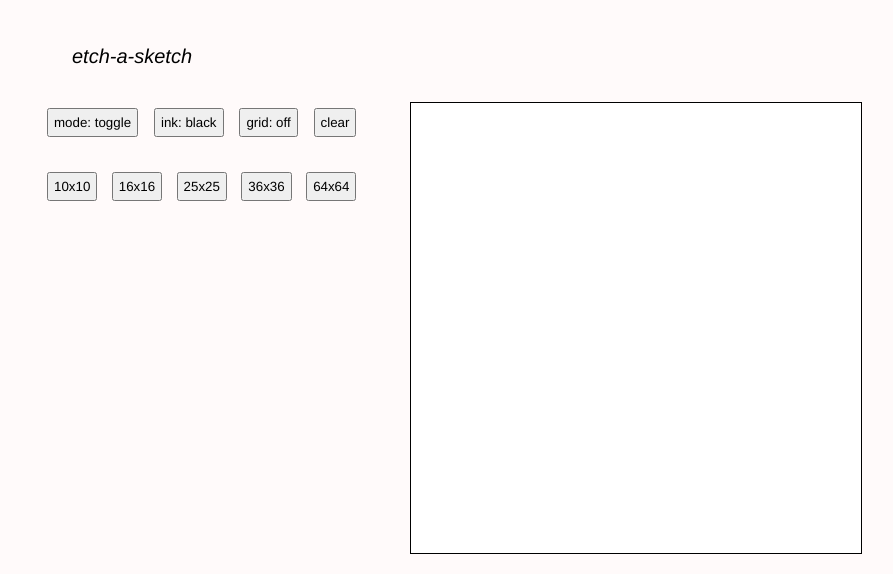
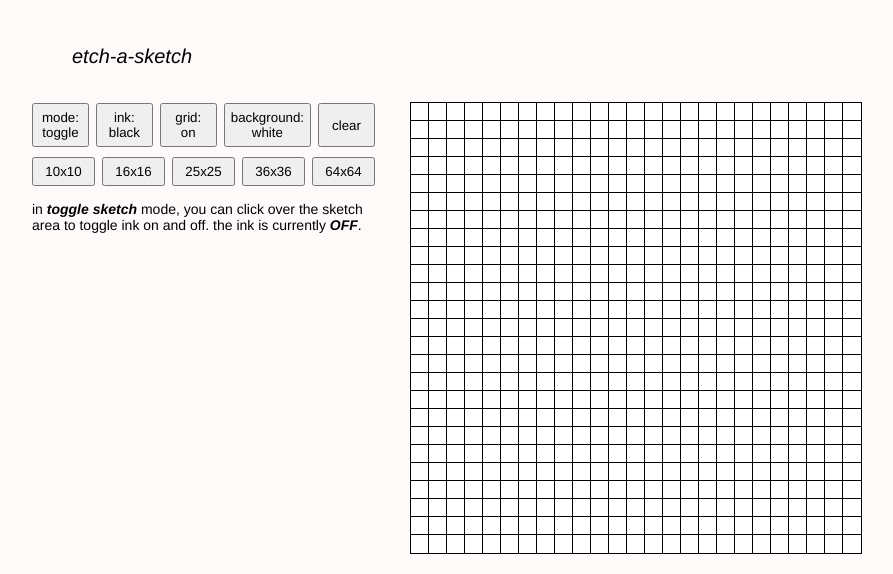
Before and after one commit to davidalexandervega/etch-a-sketch, a plain HTML site: page index.html in a window 1280 px wide. Both pictures are taken after a click on the button "mode: free". Shown: the whole page, without its empty margins (11-904 px from the left). Drawn offline with Linux system fonts and the light colour scheme.

Commit message:
Added background modes, info text, styling, and favicon.

```diff
--- a/css.css
+++ b/css.css
@@ -14,7 +14,8 @@ body {
 button {
     font-family: inherit;
     padding: 5px 5px;
-    margin: 5px;
+    width: 90px;
+    margin-right: 7px;
 }
 
 #interface {
@@ -25,13 +26,25 @@ button {
 #buttons {
     display: flex;
     flex-direction: column;
-    margin-left: 45px;
-    gap: 25px;
+    margin-left: 35px;
+    gap: 10px;
+    width: 350px;
 }
 
 #functionals {
     display: flex;
     justify-content: space-between;
+
+}
+
+#sizers {
+    display: flex;
+    justify-content: space-between;
+}
+
+#infoText {
+    margin-top: 5px;
+    font-size: 14px;
 }
 
 #container {
@@ -50,5 +63,5 @@ button {
     height: var(--size);
     box-sizing: border-box;
     outline: var(--grid);
-    background-color: white;
+    background-color: var(--backgroundColor);
 }
--- a/index.html
+++ b/index.html
@@ -4,6 +4,7 @@
     <meta charset="UTF-8">
     <meta name="viewport" content="width=device-width, initial-scale=1.0">
     <link rel="stylesheet" href="css.css">
+    <link rel="icon" href="e.png">
     <title>etch-a-sketch.</title>
 </head>
 <body>
@@ -13,7 +14,8 @@
             <div id="functionals">
                 <button id="modeButton" onclick="setMode()">mode: free</button>
                 <button id="colorButton" onclick="setColor()">ink: black</button>
-                <button id="gridButton" onclick="setGrid()">grid: off</button>
+                <button id="gridButton" onclick="setGrid()">grid: on</button>
+                <button id="backgroundButton" onclick="setBackground()">background: white</button>
                 <button onclick="clearSketch()">clear</button>
             </div>
             <div id="sizers">
@@ -23,6 +25,7 @@
             <button onclick="populate(1296)">36x36</button>
             <button onclick="populate(4096)">64x64</button>
             </div>
+            <div id="infoText">in <i><b>free sketch</b></i> mode, your cursor will paint squares as it passes through the sketch area.</div>
         </div>
         <div id="container"></div>
     </div>
--- a/js.js
+++ b/js.js
@@ -1,11 +1,13 @@
 // setting defaults:
-let size = 100;
+let size = 625;
 let mode = 'free';
 let ink = 'ON';
 let inkColor = 'black';
-let grid = 'none';
+let grid = '1px solid black';
+let backgroundColor = 'white';
 document.documentElement.style.setProperty("--grid", grid);
-populate(100);
+document.documentElement.style.setProperty("--backgroundColor", backgroundColor);
+populate(625);
 
 function populate(size) {
     // this way the '--size' variable in the css corresponds to the
@@ -25,20 +27,24 @@ function populate(size) {
     // because it contains the conditionals that decide whether
     // or not a square will be filled.
     sketch(mode);
+    clearSketch();
 }
 
 function setMode() {
     // so that one toggle button can be used:
     const modeButton = document.querySelector('#modeButton');
+    const infoText = document.querySelector('#infoText');
     if (mode === 'free') {
         modeButton.innerHTML = 'mode: toggle';
         mode = 'toggle';
         ink = 'OFF';
+        infoText.innerHTML = `in <i><b>toggle sketch</b></i> mode, you can click over the sketch area to toggle ink on and off. the ink is currently <i><b>${ink}</b></i>.`
     }
     else if (mode === 'toggle') {
         modeButton.innerHTML = 'mode: free';
         mode = 'free';
         ink = 'ON';
+        infoText.innerHTML = 'in <i><b>free sketch</b></i> mode, your cursor will paint squares as it passes through the sketch area.'
     }
 
     // see above.
@@ -52,9 +58,14 @@ function setColor() {
         inkColor = 'color';
     }
     else if (inkColor === 'color') {
+        colorButton.innerHTML = 'ink: white'
+        inkColor = 'white';
+    }
+    else if (inkColor === 'white') {
         colorButton.innerHTML = 'ink: black'
         inkColor = 'black';
     }
+
 }
 
 function pastel() {
@@ -65,15 +76,60 @@ function pastel() {
 
 function setGrid() {
     const gridButton = document.querySelector('#gridButton')
-    if (grid === '1px solid black') {
+    if (grid === '1px solid black' || grid === '1px solid white') {
         gridButton.innerHTML = 'grid: off'
         grid = 'none';
     }
     else if (grid === 'none') {
         gridButton.innerHTML = 'grid: on'
-        grid = '1px solid black';
+        if (backgroundColor === 'white') {
+            grid = '1px solid black';
+        }
+        else if (backgroundColor === 'black') {
+            grid = '1px solid white';
+        }
     }
     document.documentElement.style.setProperty("--grid", grid);
+}
+
+function setBackground() {
+    const backgroundButton = document.querySelector('#backgroundButton')
+    if (backgroundColor === 'white') {
+        backgroundButton.innerHTML = 'background: black'
+        backgroundColor = 'black';
+        if (grid === '1px solid black') {
+            grid = '1px solid white';
+        }
+    }
+    else if (backgroundColor === 'black') {
+        backgroundButton.innerHTML = 'background: white'
+        backgroundColor = 'white';
+        if (grid === '1px solid white') {
+            grid = '1px solid black';
+        }
+    }
+    paintBackground();
+    document.documentElement.style.setProperty("--grid", grid);
+}
+
+function paintBackground() {
+    const squares = document.querySelectorAll('.square');
+    squares.forEach((square) => {
+        // this way, if any of the squares are currently neither black nor white, they retain their color
+        // when the background color is changed:
+            let currentColor = window.getComputedStyle(square).getPropertyValue('background-color');
+            console.log(currentColor)
+            if (currentColor === 'rgb(0, 0, 0)' || currentColor === 'rgb(255, 255, 255)') {
+                square.setAttribute('style', `background-color: ${backgroundColor}`);
+            }
+    });
+}
+
+function clearSketch() {
+    const squares = document.querySelectorAll('.square');
+    squares.forEach((square) => {
+        square.setAttribute('style', `background-color: ${backgroundColor}`);
+    });
 }
 
 // using a named function allows us to add or remove the click
@@ -86,6 +142,8 @@ function inkSwitch () {
     else if (ink === 'OFF') {
         ink = 'ON';
     }
+    const infoText = document.querySelector('#infoText');
+    infoText.innerHTML = `in <i><b>toggle sketch</b></i> mode, you can click over the sketch area to toggle ink on and off. the ink is currently <i><b>${ink}</b></i>.`
 }
 
 function sketch(mode) {
@@ -98,6 +156,9 @@ function sketch(mode) {
                 }
                 else if (inkColor === 'color') {
                     square.setAttribute('style', `background-color: ${pastel()}`)
+                }
+                else if (inkColor === 'white') {
+                    square.setAttribute('style', 'background-color: white');
                 }
             }
         });
@@ -114,11 +175,3 @@ function sketch(mode) {
         });
     }
 }
-
-function clearSketch() {
-    const squares = document.querySelectorAll('.square');
-    squares.forEach((square) => {
-        square.setAttribute('style', 'background-color: white');
-    });
-    return 'cleared.';
-}
```
Also changed, not shown: e.png (added).
